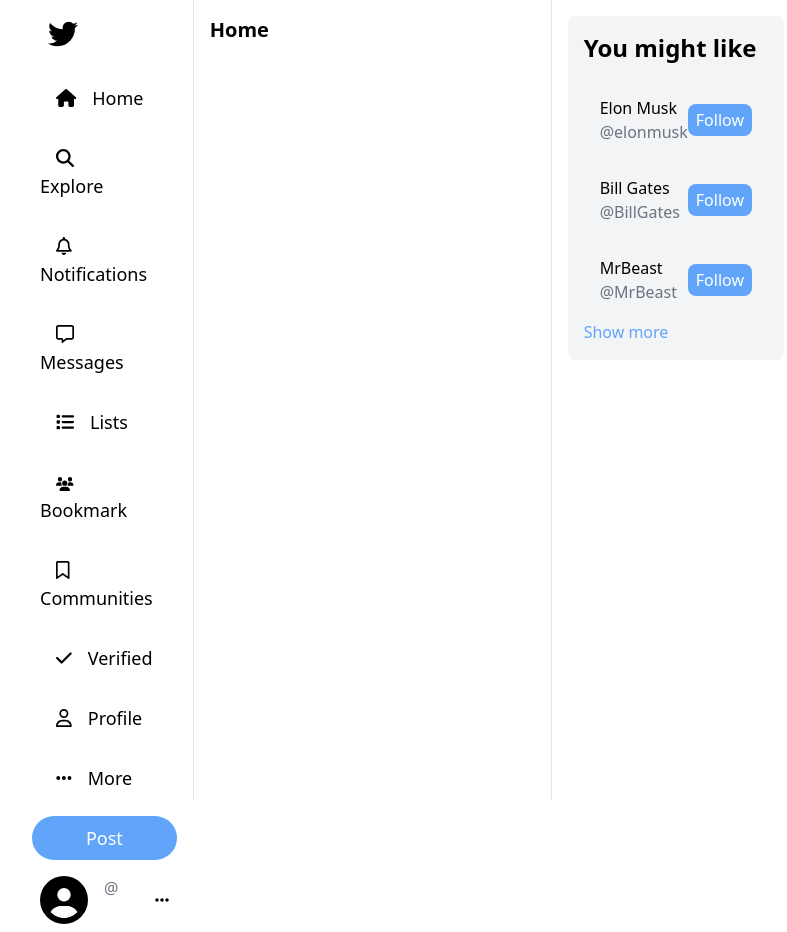
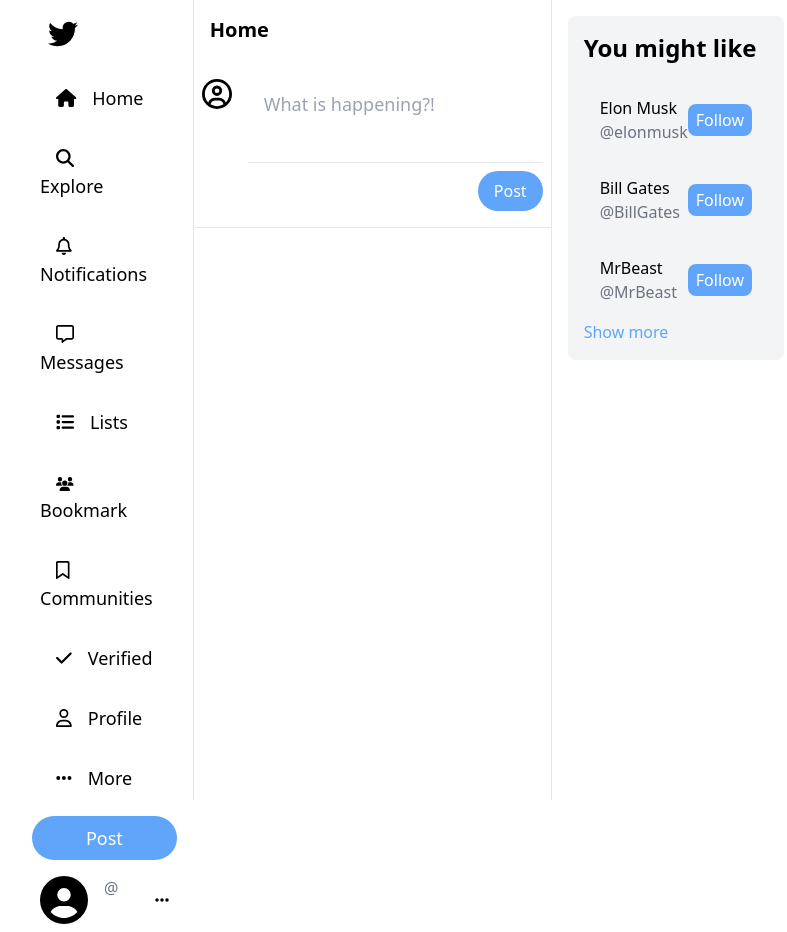
Before and after one commit to mnaufal75/twitter-clone, a React (Create React App) app in the folder client/: page /home in a window 1280 px wide. Shown: the whole page, without its empty margins (256-1043 px from the left). Built offline with nearby package versions, Linux system fonts and the light colour scheme.

Commit message:
Able to tweet from Home

```diff
--- a/client/src/components/Home.jsx
+++ b/client/src/components/Home.jsx
@@ -1,6 +1,9 @@
+import { faUserCircle } from "@fortawesome/free-regular-svg-icons";
+import { FontAwesomeIcon } from "@fortawesome/react-fontawesome";
 import { useState } from "react";
 import { connect } from "react-redux";
 
+import { createTweet } from "../actions";
 import ReplyTweetModal from "../modals/ReplyTweetModal";
 import { retweet } from "../modals/RetweetModal";
 import SingleTweet from "./SingleTweet";
@@ -9,9 +12,16 @@
   return { token: state.token, timeline: state.timeline };
 };
 
-const Home = ({ token, timeline }) => {
+const mapDispatchToProps = (dispatch) => {
+  return {
+    createTweet: (query) => dispatch(createTweet(query)),
+  };
+};
+
+const Home = ({ token, timeline, createTweet }) => {
   const [showModal, setShowModal] = useState(false);
   const [modalTweet, setModalTweet] = useState("");
+  const [tweetText, setTweetText] = useState("");
 
   const handleReply = (tweet) => {
     setModalTweet(tweet);
@@ -22,12 +32,59 @@
     retweet(token, tweet);
   };
 
+  const handleChange = (e) => {
+    setTweetText(e.target.value);
+  };
+
+  const handleFocus = (e) => {
+    // https://www.w3docs.com/snippets/html/how-to-set-the-size-of-the-textarea-element.html
+    e.target.style.height = "auto";
+    e.target.style.height = e.target.scrollHeight + 10 + "px";
+  };
+
+  const handleTweet = async (e) => {
+    const query = {
+      tweetText: tweetText,
+    };
+    setTweetText("");
+    await createTweet({ token, query });
+  };
+
   return (
     <div
       className="home container flex flex-col border-r border-l border-gray-200"
       style={{ width: "600px" }}
     >
       <div className="home__title font-bold text-xl p-4">Home</div>
+
+      <div className="home__tweet-box flex flex-row p-2 my-2 border-b border-gray-200 w-full">
+        <div className="mr-4">
+          <span className="text-3xl h-16 w-16">
+            <FontAwesomeIcon icon={faUserCircle} />
+          </span>
+        </div>
+
+        <div className="w-full flex flex-col">
+          <div className="w-full border-b border-gray-200">
+            <textarea
+              className="w-full p-4 leading-6 resize-none outline-none text-lg"
+              placeholder="What is happening?!"
+              onInput={handleFocus}
+              onChange={handleChange}
+              value={tweetText}
+            />
+          </div>
+
+          <div className="self-end">
+            <button
+              className="my-2 px-4 py-2 w-full rounded-full bg-blue-400 text-white text-base"
+              onClick={handleTweet}
+            >
+              Post
+            </button>
+          </div>
+        </div>
+      </div>
 
       <div>
         {timeline?.map((tweet) => {
@@ -52,4 +109,4 @@
   );
 };
 
-export default connect(mapStateToProps)(Home);
+export default connect(mapStateToProps, mapDispatchToProps)(Home);
--- a/client/src/components/SingleTweet.jsx
+++ b/client/src/components/SingleTweet.jsx
@@ -24,7 +24,7 @@
 }) => {
   return (
     <div className="flex flex-row p-2 my-2 border-b border-gray-200 w-full">
-      <div className="pr-4">
+      <div className="mr-4">
         <span className="text-3xl h-16 w-16">
           <FontAwesomeIcon icon={faUserCircle} />
         </span>
```
